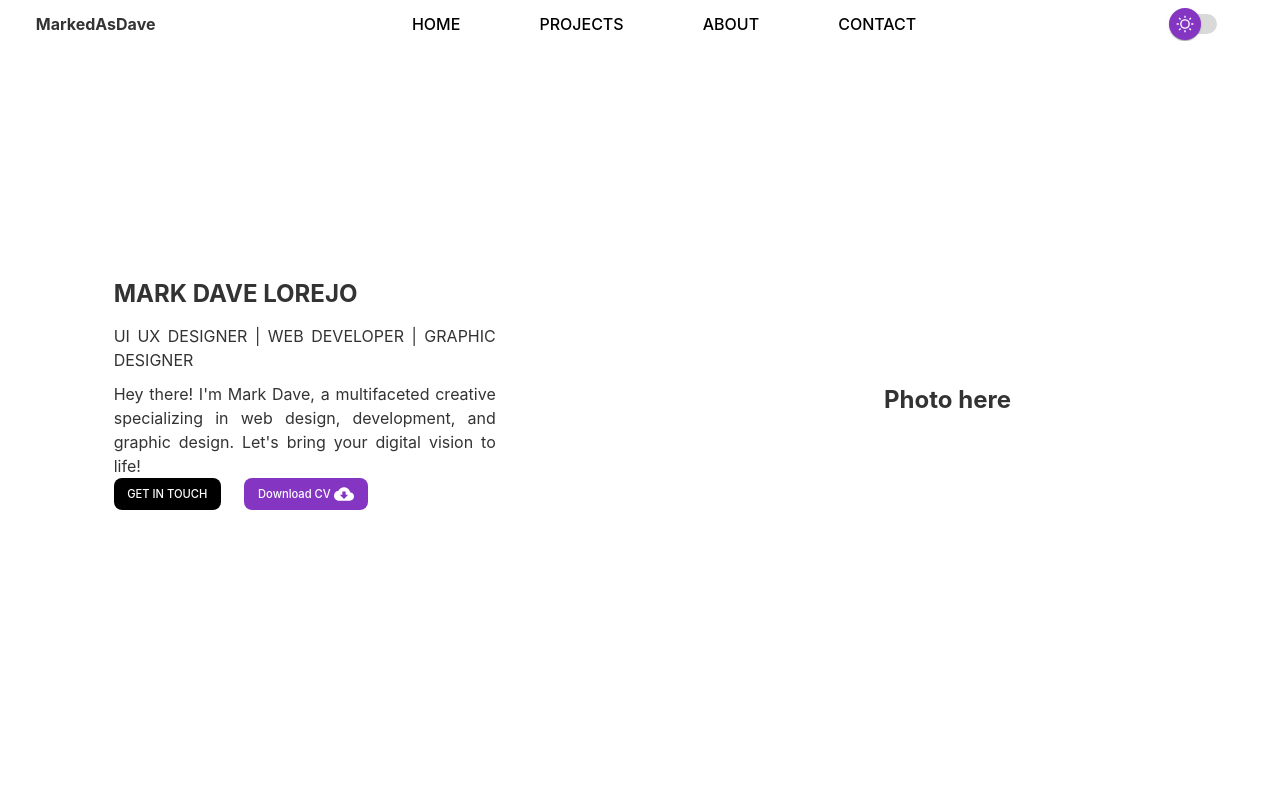
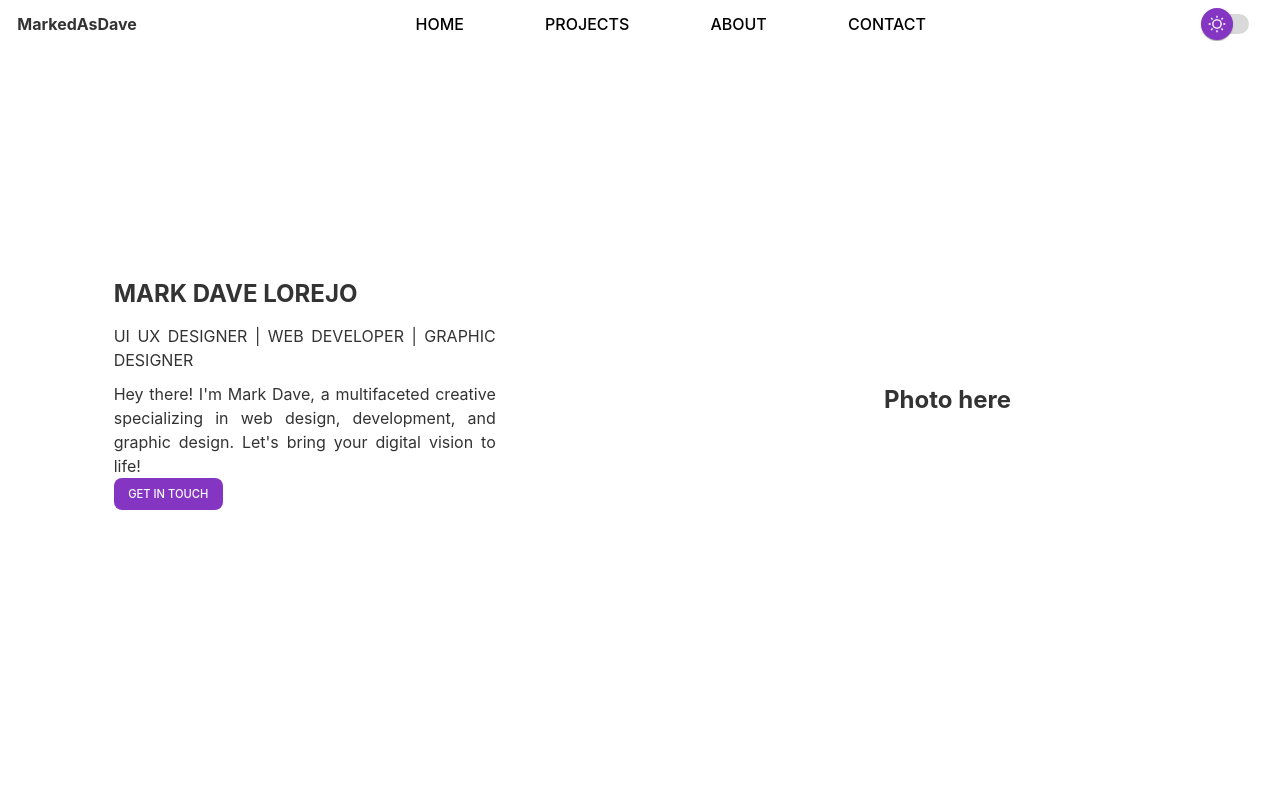
Before and after one commit to MarkedAsDave/Portfolio, a React (Vite) app: page / in a window 1280 px wide. Shown: the top 800 px of the page. Built offline with nearby package versions, Linux system fonts and the light colour scheme.

Commit message:
changes on styles

```diff
--- a/src/App.jsx
+++ b/src/App.jsx
@@ -94,7 +94,7 @@ function App() {
   return (
     <>
       <div className={`container ${isDarkMode ? "dark-mode" : "light"}`}>
-        <div className="header">
+        <div className={`header ${isDarkMode ? "dark-mode" : "light-mode"}`}>
           <div className="user">
             <p>MarkedAsDave</p>
           </div>
@@ -136,7 +136,7 @@ function App() {
             />
           </div>
         </div>
-        <Home isDarkMode={isDarkMode}/>
+        <Home isDarkMode={isDarkMode} />
         <div ref={projectsRef}>
           <Projcets isDarkMode={isDarkMode} />
         </div>
--- a/src/components/home/home.css
+++ b/src/components/home/home.css
@@ -66,26 +66,7 @@
     outline: 0;
 }
 
-.btn-get{
-    width: auto;
-    height: 2rem;
-    align-content: center;
-    font-size: 0.7rem;
-}
 
-.btn-get:focus{
-    outline: 0;
-}
-
-.btn-get.light-mode{
-  background-color: black;
-  color: white;
-}
-
-.btn-get.dark-mode{
-  background-color: rgb(184, 169, 204);
-  color: black;
-}
 .right {
   display: flex;
   flex-direction: column;
--- a/src/components/home/home.jsx
+++ b/src/components/home/home.jsx
@@ -3,27 +3,28 @@ import "./home.css";
 import CloudDownloadIcon from "@mui/icons-material/CloudDownload";
 import "../styles/globalstyles.css";
 
-export default function Home({isDarkMode}) {
-  const handleDownloadCV = () => {
-    // Path to your CV PDF file
-    const cvPath = "../cv/cv.pdf";
+export default function Home({isDarkMode, }) {
+  // const handleDownloadCV = () => {
+  //   // Path to your CV PDF file
+  //   const cvPath = "../cv/cv.pdf";
 
-    // Create a temporary link element
-    const link = document.createElement("a");
-    link.href = cvPath;
+  //   // Create a temporary link element
+  //   const link = document.createElement("a");
+  //   link.href = cvPath;
 
-    // Set the download attribute to force download
-    link.download = "Your_CV.pdf";
+  //   // Set the download attribute to force download
+  //   link.download = "Your_CV.pdf";
 
-    // Append the link to the document body
-    document.body.appendChild(link);
+  //   // Append the link to the document body
+  //   document.body.appendChild(link);
 
-    // Trigger the click event on the link
-    link.click();
+  //   // Trigger the click event on the link
+  //   link.click();
 
-    // Cleanup: Remove the link from the DOM
-    document.body.removeChild(link);
-  };
+  //   // Cleanup: Remove the link from the DOM
+  //   document.body.removeChild(link);
+  // };
+
 
   return (
     <>
@@ -38,11 +39,11 @@ export default function Home({isDarkMode}) {
               digital vision to life!
             </p>
             <div className="content-btn">
-              <button className={`btn-get ${isDarkMode ? "dark-mode" : "light-mode"}`}>GET IN TOUCH</button>
-              <button className="btn-cv" onClick={handleDownloadCV}>
+              <button className="btn-cv">GET IN TOUCH</button>
+              {/* <button className="btn-cv" onClick={handleDownloadCV}>
                 Download CV
                 <CloudDownloadIcon fontSize="small" />
-              </button>
+              </button> */}
             </div>
           </div>
         </div>
--- a/src/components/styles/globalstyles.css
+++ b/src/components/styles/globalstyles.css
@@ -42,15 +42,25 @@
 }
 
 .header{
-    width: 95%;
+    width: 100%;
     position: fixed; /* Changed from absolute to fixed */
     top: 0;
-    background-color: transparent;
     display: flex;
     flex-direction: row;
     align-items: center;
     height: 6%;
     justify-content: center;
+    z-index: 999;
+}
+
+.header.dark-mode{
+    background-color: #333333;
+    transition: background-color 1s ease-in-out, color 1s ease-in-out;
+}
+
+.headr.light-mode{
+    background-color: white;
+    transition: background-color 1s ease-in-out, color 1s ease-in-out;
 }
 
 
@@ -121,7 +131,7 @@ button.dark-mode:hover{
 
 .user{
     font-weight: bold;
-    margin-left: 1%;
+    margin-left: 2%;
     height: fit-content;
 }
 
```
